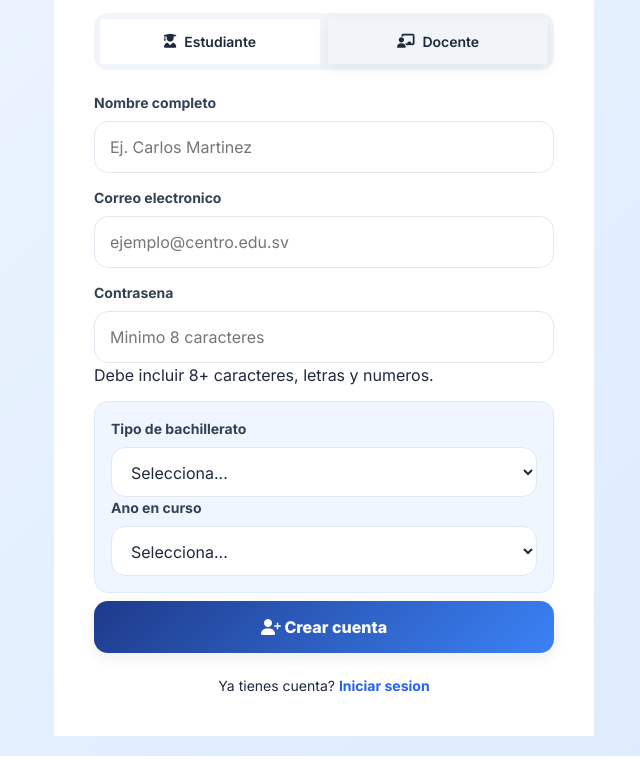
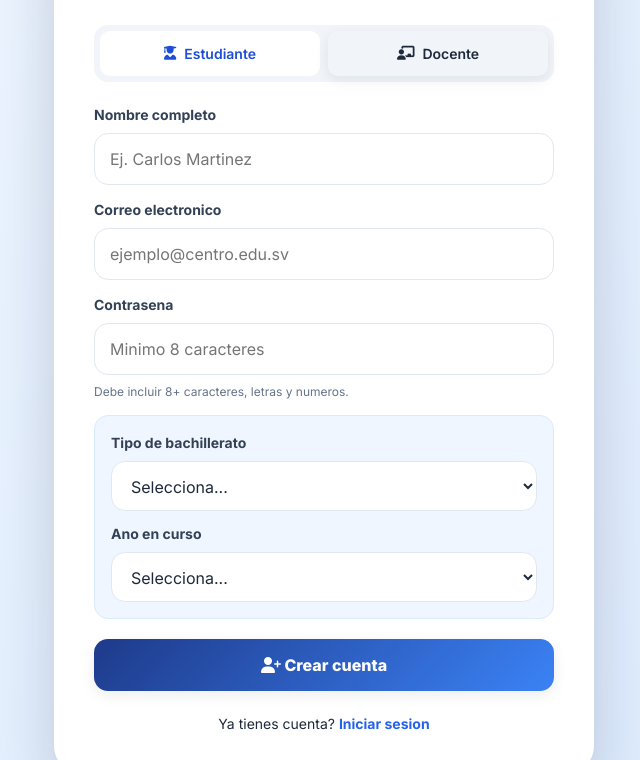
Before and after one commit to Gaby1810/DSS-Educational-Control, a website: page public/register.html in a window 1280 px wide. Shown: the part 216-976 px from the top of the page, without its empty margins (316-956 px from the left). Drawn offline with Linux system fonts and the light colour scheme.

Commit message:
Fix auth theme variables and utility classes

```diff
--- a/public/css/theme.css
+++ b/public/css/theme.css
@@ -4,6 +4,7 @@
   --ec-blue-200: #bfdbfe;
   --ec-blue-500: #3b82f6;
   --ec-blue-600: #2563eb;
+  --ec-blue-700: #1d4ed8;
   --ec-blue-800: #1e40af;
   --ec-blue-900: #1e3a8a;
 
@@ -21,13 +22,19 @@
 
   --ec-gradient-primary: linear-gradient(135deg, #1e3a8a 0%, #3b82f6 100%);
   --ec-gradient-soft: linear-gradient(135deg, #eff6ff 0%, #dbeafe 100%);
+  --ec-gradient-hero: linear-gradient(135deg, #eff6ff 0%, #dbeafe 100%);
 
   --ec-shadow: 0 10px 30px rgba(15, 23, 42, 0.12);
   --ec-shadow-soft: 0 4px 14px rgba(15, 23, 42, 0.08);
+  --ec-shadow-xl: 0 24px 60px rgba(15, 23, 42, 0.18);
 
   --ec-radius: 14px;
+  --ec-radius-sm: 10px;
   --ec-radius-lg: 24px;
+  --ec-radius-xl: 28px;
+  --ec-radius-full: 999px;
   --ec-font: "Inter", "Segoe UI", system-ui, sans-serif;
+  --ec-transition: 0.2s ease;
 }
 
 *,
@@ -65,7 +72,8 @@ img {
 /* LOGIN / REGISTER */
 body:has(.login-container),
 body:has(.auth-container),
-body:has(.register-container) {
+body:has(.register-container),
+body:has(.card-register) {
   display: flex;
   align-items: center;
   justify-content: center;
@@ -156,6 +164,14 @@ label {
   color: var(--ec-slate-700);
 }
 
+.ec-label {
+  display: block;
+  margin-bottom: 8px;
+  font-size: 14px;
+  font-weight: 700;
+  color: var(--ec-slate-700);
+}
+
 input,
 select,
 textarea,
@@ -183,6 +199,14 @@ textarea:focus,
   box-shadow: 0 0 0 4px rgba(59, 130, 246, 0.15);
 }
 
+.ec-input-ok {
+  border-color: var(--ec-success);
+}
+
+.ec-input-error {
+  border-color: var(--ec-danger);
+}
+
 button,
 .btn,
 .ec-btn,
@@ -206,6 +230,19 @@ button:hover,
 input[type="submit"]:hover {
   transform: translateY(-1px);
   box-shadow: var(--ec-shadow);
+}
+
+.ec-btn-primary {
+  background: var(--ec-gradient-primary);
+  color: #fff;
+}
+
+.ec-btn-block {
+  width: 100%;
+}
+
+.ec-mt-2 {
+  margin-top: 12px;
 }
 
 /* DASHBOARD / GENERAL */
@@ -304,6 +341,20 @@ tr:hover {
   border-color: var(--ec-danger);
 }
 
+.ec-help {
+  margin-top: 8px;
+  font-size: 12px;
+  color: var(--ec-slate-500);
+}
+
+.ec-help.ok {
+  color: #047857;
+}
+
+.ec-help.error {
+  color: #b91c1c;
+}
+
 /* RESPONSIVE */
 @media (max-width: 800px) {
   body:has(.login-container),
```
